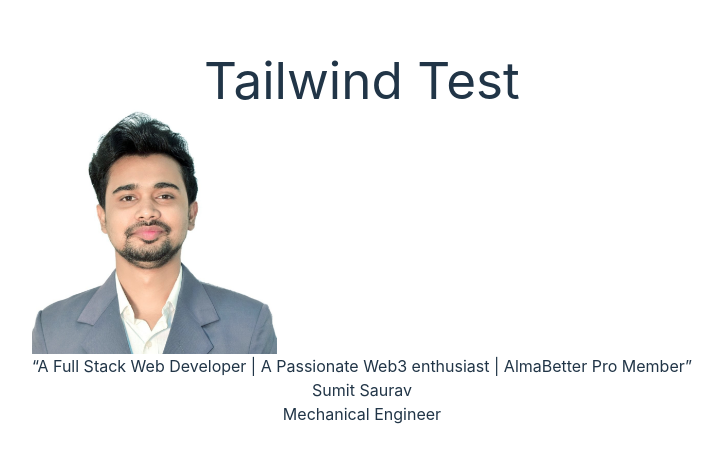
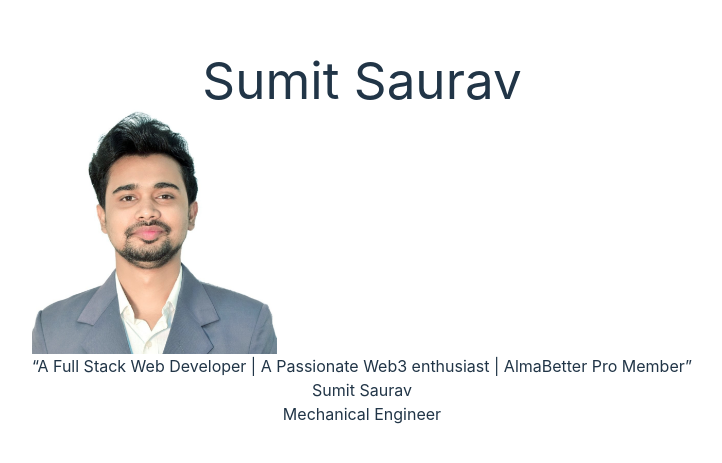
Before and after one commit to Sumit021995/react-js-study, a React (Vite) app in the folder react-tailwind-prop/tailwind-prop-react/: page / in a window 1280 px wide. Shown: the part 161-624 px from the top of the page, without its empty margins (278-1000 px from the left). Built offline with nearby package versions, Linux system fonts and the light colour scheme.

Commit message:
file updated

```diff
--- a/react-tailwind-prop/tailwind-prop-react/src/App.jsx
+++ b/react-tailwind-prop/tailwind-prop-react/src/App.jsx
@@ -7,7 +7,7 @@ function App() {
 
   return (
     <>
-      <h1 className='bg-green-400 text-orange-200 p-4 m-4 rounded-xl' >Tailwind Test</h1>
+      <h1 className='bg-green-400 text-orange-200 p-4 m-4 rounded-xl' >Sumit Saurav</h1>
       <figure className="md:flex bg-slate-100 rounded-xl p-8 md:p-0 dark:bg-slate-800">
   <img  src={sumit} alt="Sumit" className='rounded-xl' width="245" height="450"/>
   <div className="pt-6 md:p-8 text-center md:text-left space-y-4">
```
